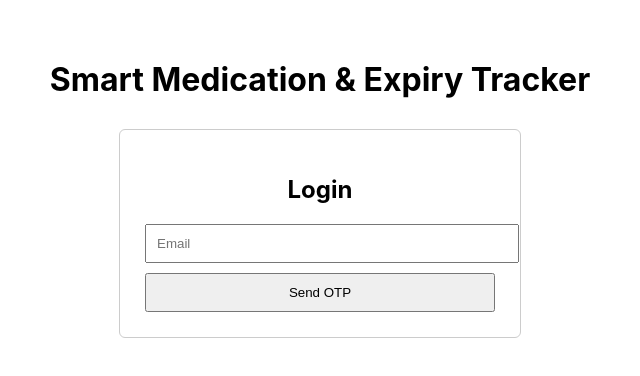
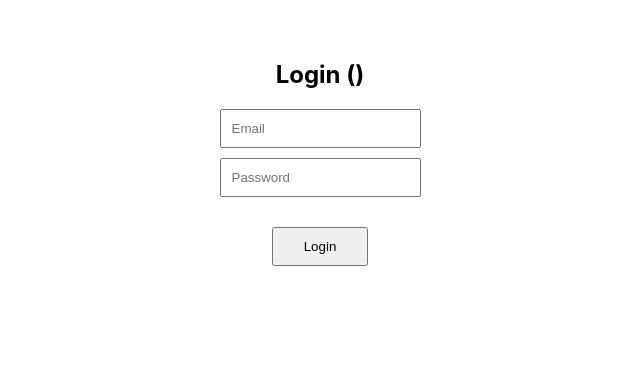
Before and after one commit to harshitha588/smart-medication-frontend, a React (Create React App) app: page /login in a window 1280 px wide. Shown: the top 376 px of the page, without its empty margins (320-960 px from the left). Built offline with nearby package versions, Linux system fonts and the light colour scheme.

Commit message:
Fix Login syntax error and dashboard navigation

```diff
--- a/src/App.js
+++ b/src/App.js
@@ -2,6 +2,8 @@ import { BrowserRouter as Router, Routes, Route } from "react-router-dom";
 import RoleSelect from "./pages/RoleSelect";
 import Login from "./pages/Login";
 import Register from "./pages/Register";
+import PatientDashboard from "./pages/PatientDashboard";
+import CaregiverDashboard from "./pages/CaregiverDashboard";
 
 function App() {
   return (
@@ -10,6 +12,10 @@ function App() {
         <Route path="/" element={<RoleSelect />} />
         <Route path="/login" element={<Login />} />
         <Route path="/register" element={<Register />} />
+
+        {/* dashboards */}
+        <Route path="/patient-dashboard" element={<PatientDashboard />} />
+        <Route path="/caregiver-dashboard" element={<CaregiverDashboard />} />
       </Routes>
     </Router>
   );
--- a/src/pages/Login.js
+++ b/src/pages/Login.js
@@ -1,83 +1,55 @@
+import { useLocation, useNavigate } from "react-router-dom";
 import { useState } from "react";
-import { useNavigate } from "react-router-dom";
-import Message from "../components/Message";
 
 function Login() {
+  const navigate = useNavigate();
+  const location = useLocation();
+  const role = location.state?.role; // patient or caregiver
+
   const [email, setEmail] = useState("");
-  const [otp, setOtp] = useState("");
-  const [showOtp, setShowOtp] = useState(false);
-  const [message, setMessage] = useState("");
-  const [type, setType] = useState("success");
+  const [password, setPassword] = useState("");
 
-  const navigate = useNavigate();
-
-  const sendOtp = () => {
-    if (!email) {
-      setType("error");
-      setMessage("Please enter email");
+  const handleLogin = () => {
+    if (!role) {
+      alert("Role missing. Please select role again.");
+      navigate("/");
       return;
     }
-    setType("success");
-    setMessage("OTP sent to your email (demo)");
-    setShowOtp(true);
-  };
 
-  const verifyOtp = () => {
-    if (!otp) {
-      setType("error");
-      setMessage("Please enter OTP");
-      return;
+    // TEMP frontend-only login
+    if (role === "patient") {
+      navigate("/patient-dashboard");
+    } else if (role === "caregiver") {
+      navigate("/caregiver-dashboard");
     }
-    setType("success");
-    setMessage("Login successful");
-    navigate("/result");
   };
 
   return (
     <div style={{ textAlign: "center", marginTop: "60px" }}>
-      <h1>Smart Medication & Expiry Tracker</h1>
-
-      <div
-        style={{
-          width: "350px",
-          margin: "30px auto",
-          padding: "25px",
-          border: "1px solid #ccc",
-          borderRadius: "6px"
-        }}
-      >
-        <h2>Login</h2>
-
-        <Message type={type} text={message} />
+      <h2>Login ({role})</h2>
 
       <input
         type="email"
         placeholder="Email"
         value={email}
         onChange={(e) => setEmail(e.target.value)}
-          style={{ width: "100%", padding: "10px", marginBottom: "10px" }}
+        style={{ display: "block", margin: "10px auto", padding: "10px" }}
       />
 
-        {showOtp && (
       <input
-            type="text"
-            placeholder="OTP"
-            value={otp}
-            onChange={(e) => setOtp(e.target.value)}
-            style={{ width: "100%", padding: "10px", marginBottom: "10px" }}
+        type="password"
+        placeholder="Password"
+        value={password}
+        onChange={(e) => setPassword(e.target.value)}
+        style={{ display: "block", margin: "10px auto", padding: "10px" }}
       />
-        )}
 
-        {!showOtp ? (
-          <button onClick={sendOtp} style={{ width: "100%", padding: "10px" }}>
-            Send OTP
+      <button
+        onClick={handleLogin}
+        style={{ padding: "10px 30px", marginTop: "20px" }}
+      >
+        Login
       </button>
-        ) : (
-          <button onClick={verifyOtp} style={{ width: "100%", padding: "10px" }}>
-            Verify OTP
-          </button>
-        )}
-      </div>
     </div>
   );
 }
```
Lines whose indentation alone changed are shown as unchanged.
